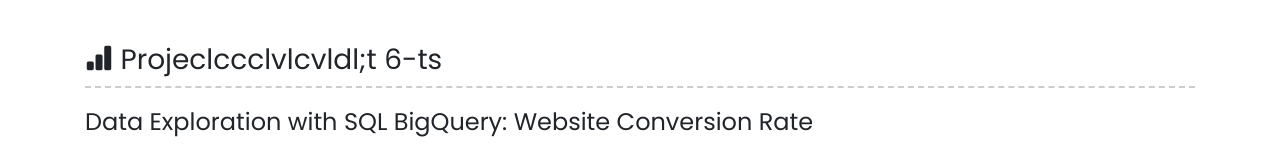
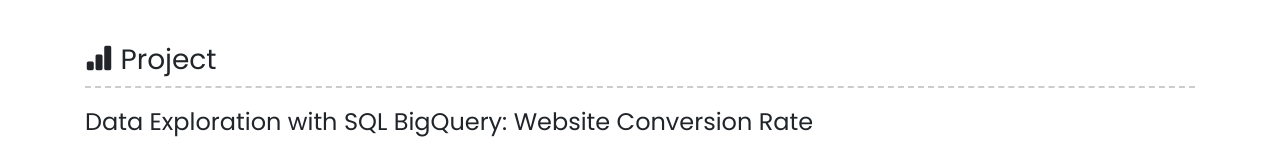
Before and after one commit to mytrannn22/portfolio, a plain HTML site: page index.html in a window 1280 px wide. Shown: the part 605-755 px from the top of the page. Drawn offline with nearby package versions, Linux system fonts and the light colour scheme.

Commit message:
Update index.html

```diff
--- a/index.html
+++ b/index.html
@@ -92,7 +92,7 @@
 
         <!-- Projects -->
         <div class="intro-container">
-            <h3 class="intro-header text-left"><i class="bi bi-bar-chart-fill"></i> Projeclccclvlcvldl;t 6-ts</h3>
+            <h3 class="intro-header text-left"><i class="bi bi-bar-chart-fill"></i> Project</h3>
 
             <!-- Project 1 -->
             <div class="row">
```
